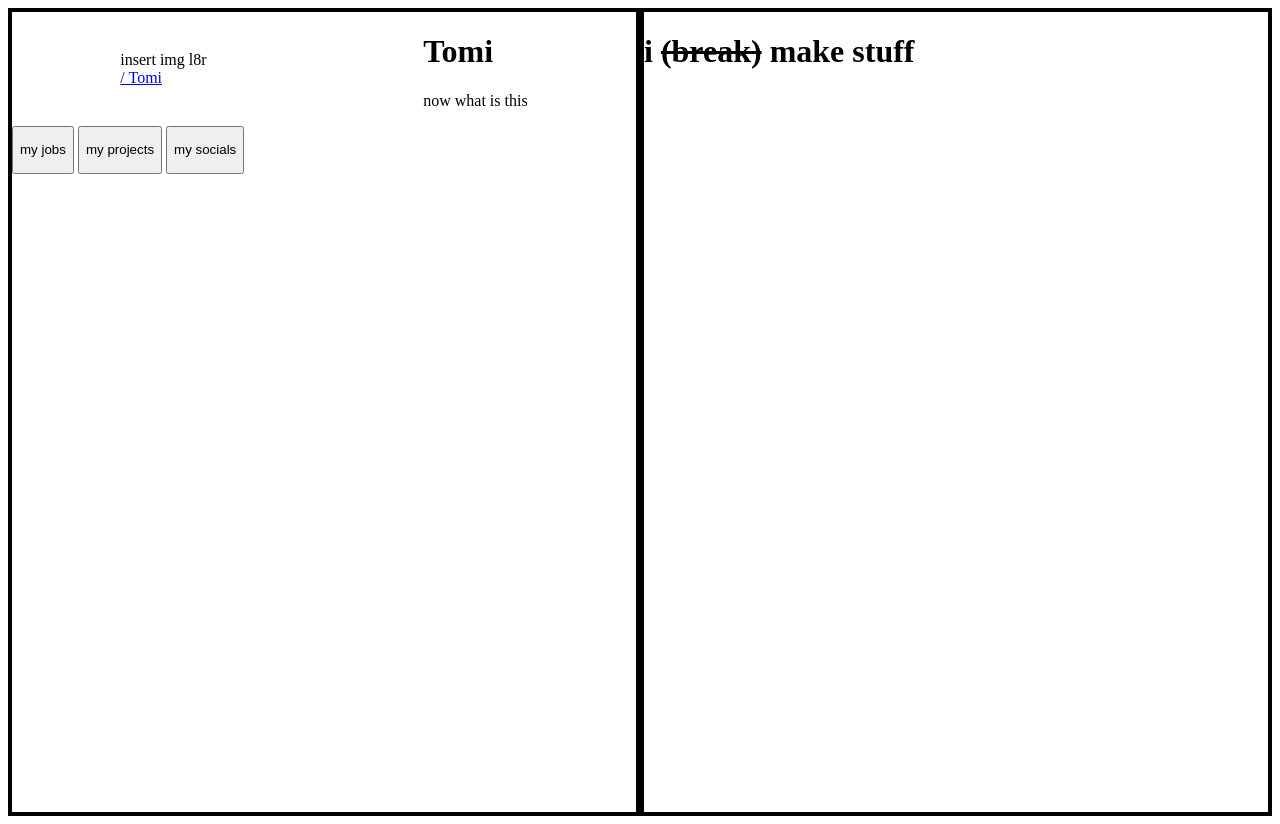
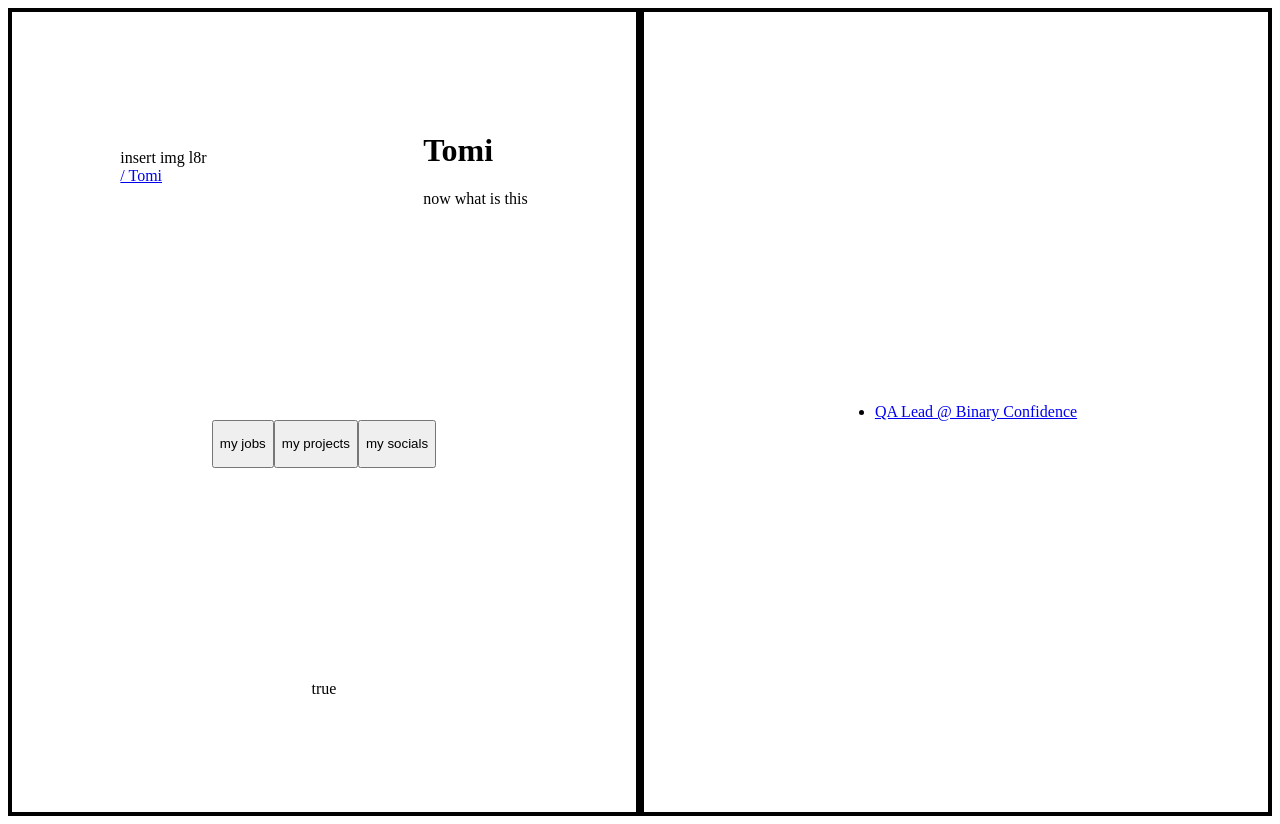
Before and after one commit to baarneeyy/myPortfolio, a SvelteKit app: page /layout in a window 1280 px wide. Both pictures are taken after a click on the button "my jobs". Built offline with nearby package versions, Linux system fonts and the light colour scheme.

Commit message:
added button navbar to new layou page; basic styling next + expandable project tabs;

```diff
--- /dev/null
+++ b/src/lib/components/navContainer.svelte
@@ -0,0 +1,30 @@
+<script>
+    export let jobs;
+    export let projects;
+    export let socials;
+</script>
+
+<main>
+    {#if jobs }
+        <ul class="navContainer">
+            <li>
+                <a href="binaryconfidence.com">QA Lead @ Binary Confidence</a>
+            </li>
+        </ul>
+    {:else if projects}
+        <ul class="navContainer">
+            <li>
+                BottleBuddy
+            </li>
+        </ul>
+    {:else if socials}
+        <ul class="navContainer">
+            <li>
+                <a href="https://github.com/Baarneeyy">github: u/Baarneeyy</a>
+            </li>
+            <li>
+                <a href="mailto:tom.vseteckaa@gmail.com">mail: tom.vseteckaa@gmail.com</a>
+            </li>
+        </ul>
+    {/if}
+</main>
--- a/src/routes/layout/+page.svelte
+++ b/src/routes/layout/+page.svelte
@@ -1,3 +1,39 @@
+<script>
+    import NavContainer from "../../lib/components/navContainer.svelte";
+
+    export let showJobs = false;
+    export let showProjects = false;
+    export let showSocials = false;
+
+    function handleJobs() {
+        showJobs = !showJobs;
+        showProjects = false;
+        showSocials = false;
+        showSomething()
+    }
+
+    function handleProjects() {
+        showProjects = !showProjects;
+        showJobs = false;
+        showSocials = false;
+        showSomething()
+    }
+
+    function handleSocials() {
+        showSocials = !showSocials;
+        showJobs = false;
+        showProjects = false;
+        showSomething()
+    }
+
+    export let something = false;
+
+    export let showSomething = () => {
+        something = showJobs || showProjects || showSocials
+    };
+
+</script>
+
 <main>
     <div class="mainSection controlSide">
         <header>
@@ -10,20 +46,25 @@
                 <p>now what is this</p>
             </div>
         </header>
-        <div>
-            <button>
+        <div class="buttonNav">
+            <button on:click={handleJobs}>
                 <p>my jobs</p>
             </button>
-            <button>
+            <button on:click={handleProjects}>
                 <p>my projects</p>
             </button>
-            <button>
+            <button on:click={handleSocials}>
                 <p>my socials</p>
             </button>
         </div>
+        <p class="check">{something}</p>
     </div>
-    <div class="mainSection">
-        <h1>i <s>(break)</s> make stuff</h1>
+    <div class="mainSection contentSide">
+        {#if something}
+            <NavContainer jobs={showJobs} projects={showProjects} socials={showSocials}/>
+        {:else}
+            <h1>i <s>(break)</s> make stuff</h1>
+        {/if}
     </div>
 </main>
 
@@ -38,11 +79,32 @@
         height: 100vh;
     }
 
+    .controlSide {
+        display: flex;
+        flex-direction: column;
+        justify-content: space-around;
+    }
+
+    .contentSide {
+        display: flex;
+        align-items: center;
+        justify-content: center;
+    }
+
+    .buttonNav {
+        display: flex;
+        justify-content: center;
+    }
+
     header {
         display: flex;
         align-items: center;
         justify-content: space-around;
     }
 
+    .check {
+        text-align: center;
+    }
+
 
 </style>
```
